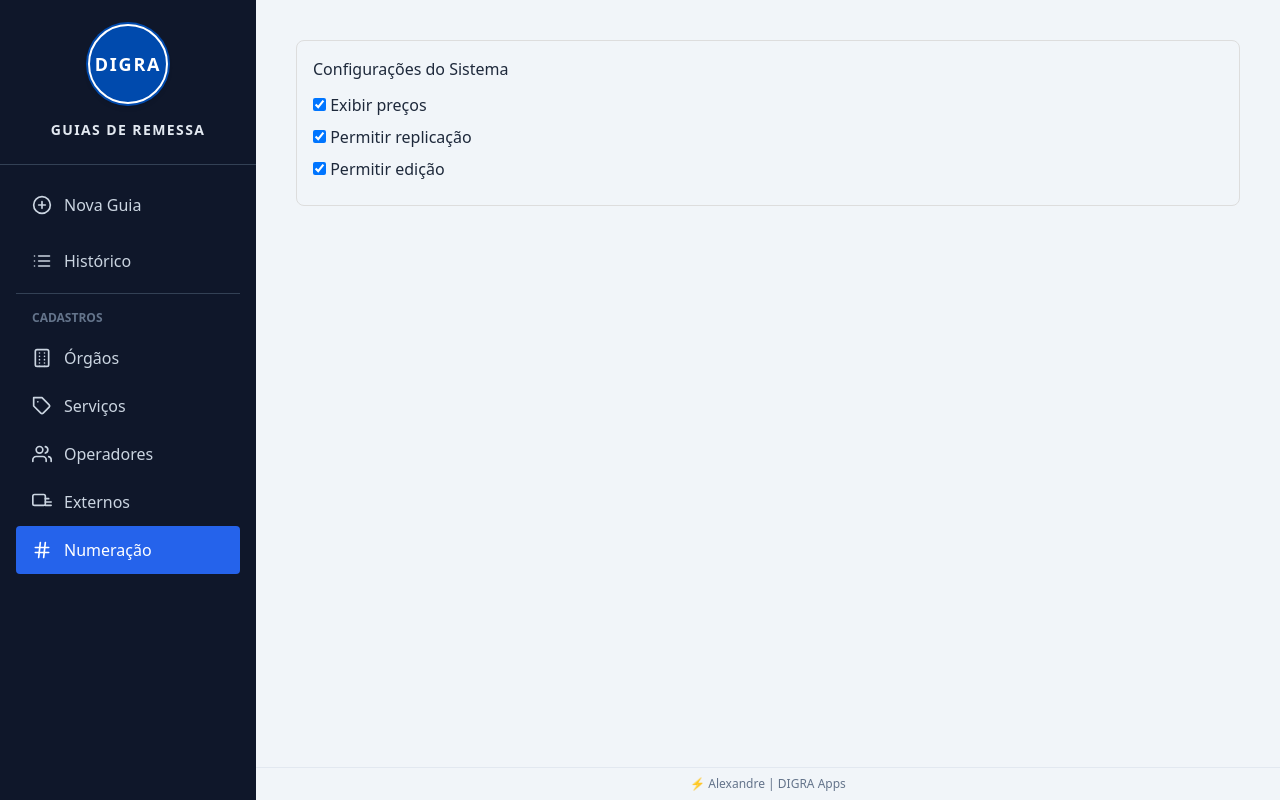
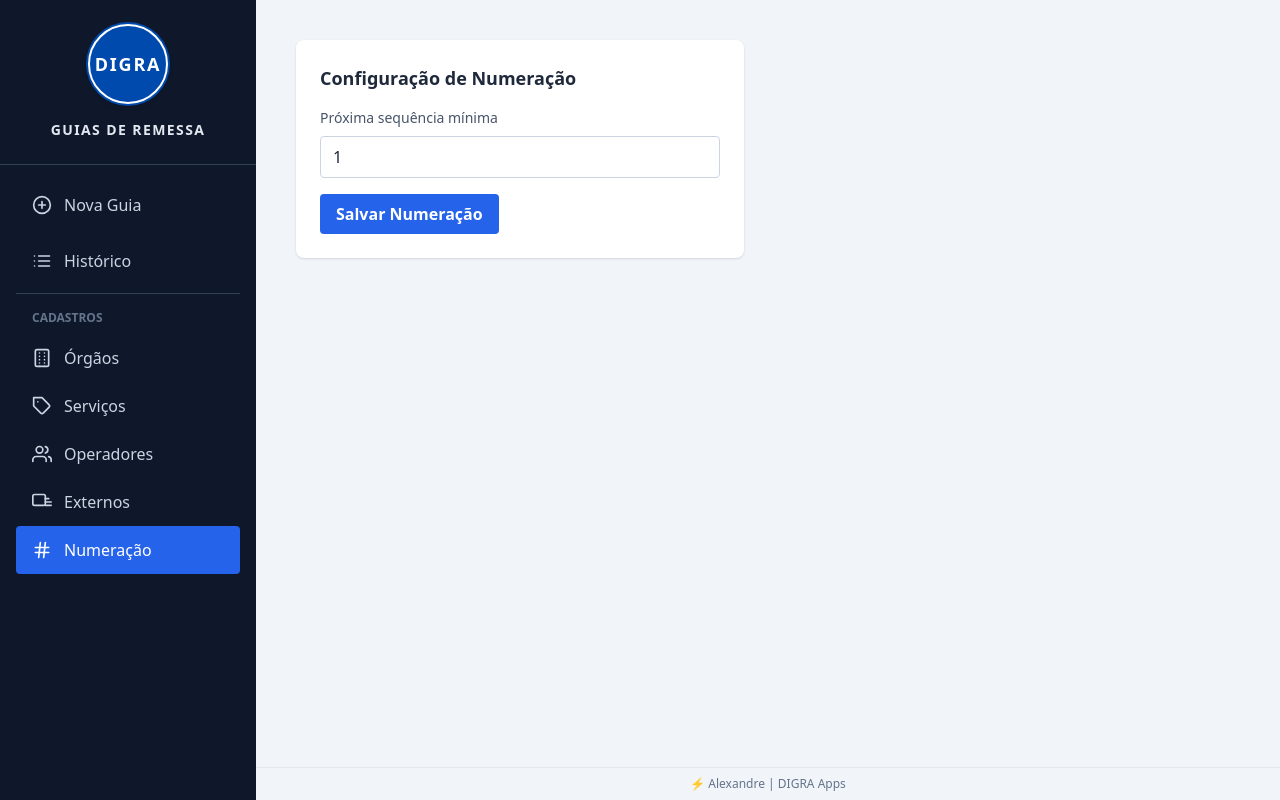
Before and after one commit to carreiro-gif/GUIAS-DE-REMESSA, a React (Vite) app: page / in a window 1280 px wide. Both pictures are taken after a click on the button "Numeração". Built offline with nearby package versions, Linux system fonts and the light colour scheme.

Commit message:
Refactor ConfigManager to use currentNextSequence

```diff
--- a/src/components/ConfigManager.tsx
+++ b/src/components/ConfigManager.tsx
@@ -1,78 +1,40 @@
 import React, { useState } from "react";
 
-export type AppConfig = {
-  showPrices: boolean;
-  enableReplication: boolean;
-  allowEditing: boolean;
-};
-
-const defaultConfig: AppConfig = {
-  showPrices: true,
-  enableReplication: true,
-  allowEditing: true,
-};
-
 interface ConfigManagerProps {
-  config?: AppConfig;
-  onChange?: (config: AppConfig) => void;
+  currentNextSequence: number;
+  onSave: (value: number) => void;
 }
 
 export const ConfigManager: React.FC<ConfigManagerProps> = ({
-  config = defaultConfig,
-  onChange,
+  currentNextSequence,
+  onSave,
 }) => {
-  const [localConfig, setLocalConfig] = useState<AppConfig>(config);
-
-  const updateConfig = (key: keyof AppConfig) => {
-    const updatedConfig = {
-      ...localConfig,
-      [key]: !localConfig[key],
-    };
-
-    setLocalConfig(updatedConfig);
-
-    if (onChange) {
-      onChange(updatedConfig);
-    }
-  };
+  const [value, setValue] = useState<number>(currentNextSequence);
 
   return (
-    <div
-      style={{
-        border: "1px solid #ddd",
-        borderRadius: 8,
-        padding: 16,
-        marginBottom: 16,
-      }}
-    >
-      <h3 style={{ marginBottom: 12 }}>Configurações do Sistema</h3>
+    <div className="bg-white rounded-lg shadow p-6 max-w-md">
+      <h3 className="text-lg font-bold mb-4 text-slate-800">
+        Configuração de Numeração
+      </h3>
 
-      <label style={{ display: "block", marginBottom: 8 }}>
-        <input
-          type="checkbox"
-          checked={localConfig.showPrices}
-          onChange={() => updateConfig("showPrices")}
-        />{" "}
-        Exibir preços
+      <label className="block text-sm font-medium text-slate-600 mb-2">
+        Próxima sequência mínima
       </label>
 
-      <label style={{ display: "block", marginBottom: 8 }}>
-        <input
-          type="checkbox"
-          checked={localConfig.enableReplication}
-          onChange={() => updateConfig("enableReplication")}
-        />{" "}
-        Permitir replicação
-      </label>
+      <input
+        type="number"
+        min={1}
+        className="w-full border border-slate-300 rounded px-3 py-2 mb-4 focus:ring-2 focus:ring-blue-500 outline-none"
+        value={value}
+        onChange={(e) => setValue(Number(e.target.value))}
+      />
 
-      <label style={{ display: "block", marginBottom: 8 }}>
-        <input
-          type="checkbox"
-          checked={localConfig.allowEditing}
-          onChange={() => updateConfig("allowEditing")}
-        />{" "}
-        Permitir edição
-      </label>
+      <button
+        onClick={() => onSave(value)}
+        className="bg-blue-600 text-white px-4 py-2 rounded font-semibold hover:bg-blue-700 transition"
+      >
+        Salvar Numeração
+      </button>
     </div>
   );
 };
```
